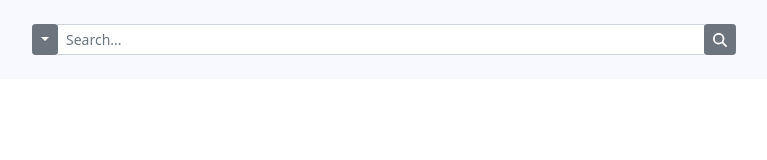
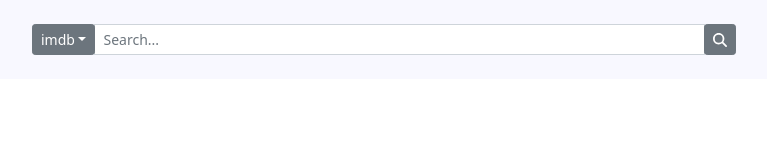
Before and after one commit to jpanakkal22/movies_and_stars, a React (Create React App) app in the folder movies-and-stars/: page / in a window 1280 px wide. Shown: the top 160 px of the page, without its empty margins (256-1023 px from the left). Built offline with nearby package versions, Linux system fonts and the light colour scheme.

Commit message:
add dropdown hook, handleDropdownChange function and onClick prop

```diff
--- a/movies-and-stars/src/App.js
+++ b/movies-and-stars/src/App.js
@@ -1,8 +1,14 @@
+import { useState, useEffect } from 'react';
 import { FontAwesomeIcon } from '@fortawesome/react-fontawesome';
 import { faMagnifyingGlass } from '@fortawesome/free-solid-svg-icons';
 import './App.css';
 
 const App = () => {
+  const [DropDown, setDropDown] = useState('imdb');
+
+  const handleDropdownChange = (event) => {
+    setDropDown(event.target.innerText);
+  }
 
   return(
     <div className='container fluid'>
@@ -10,8 +16,8 @@ const App = () => {
           <div className='col-sm-8'>
               <div className="input-group input-group-sm">
                   <div className="input-group-prepend">
-                      <button className="btn btn-secondary btn-sm dropdown-toggle" type="button" data-toggle="dropdown" data-bs-toggle="dropdown" aria-haspopup="true" aria-expanded="false"></button>
-                      <div className="dropdown-menu">
+                      <button className="btn btn-secondary btn-sm dropdown-toggle" type="button" data-toggle="dropdown" data-bs-toggle="dropdown" aria-haspopup="true" aria-expanded="false">{DropDown}</button>
+                      <div className="dropdown-menu" onClick={handleDropdownChange}>
                           <a className="dropdown-item" href="#">Movies</a>
                           <a className="dropdown-item" href="#">Actors</a>
                           <a className="dropdown-item" href="#">Top 250 Movies</a>
```
